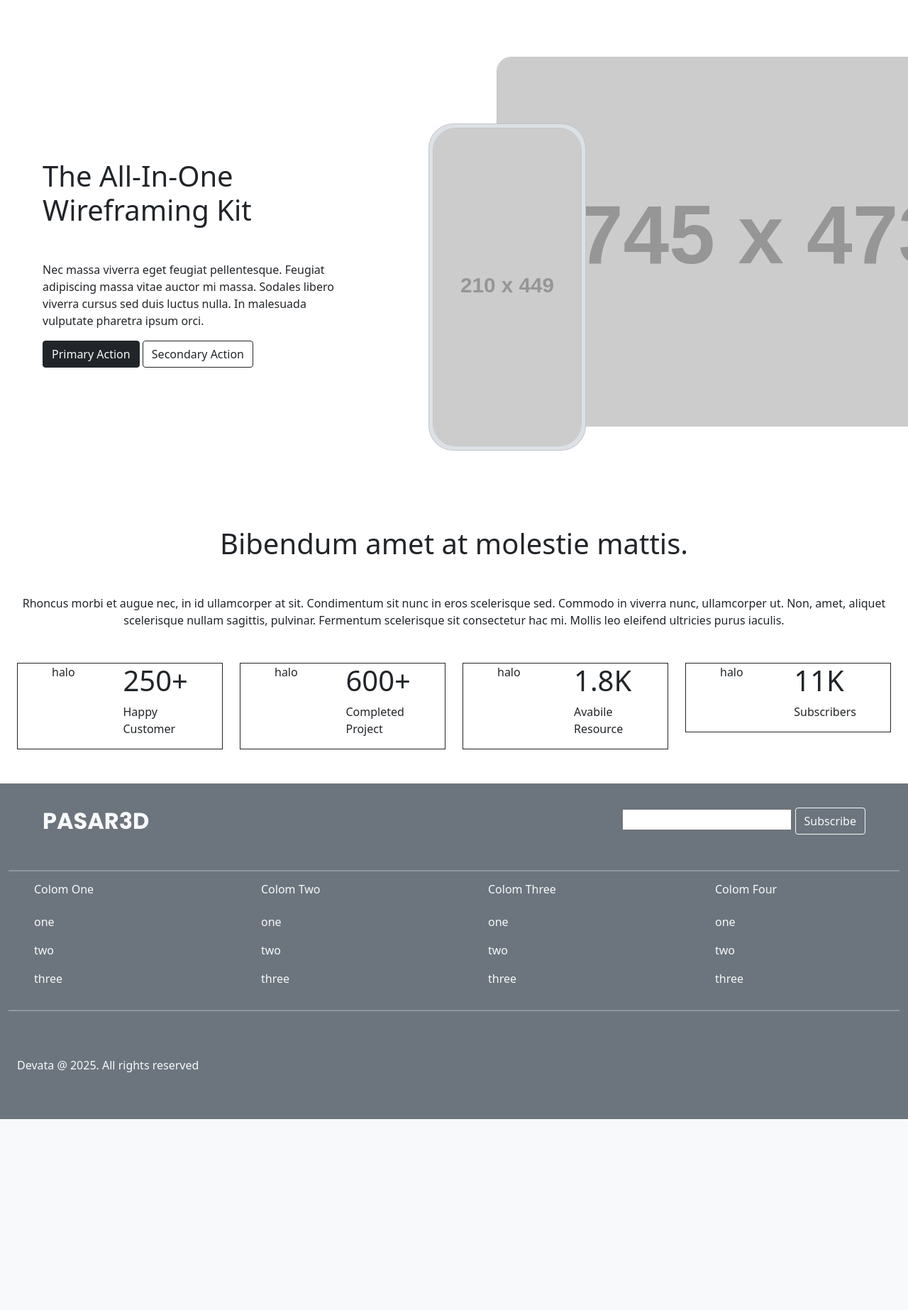
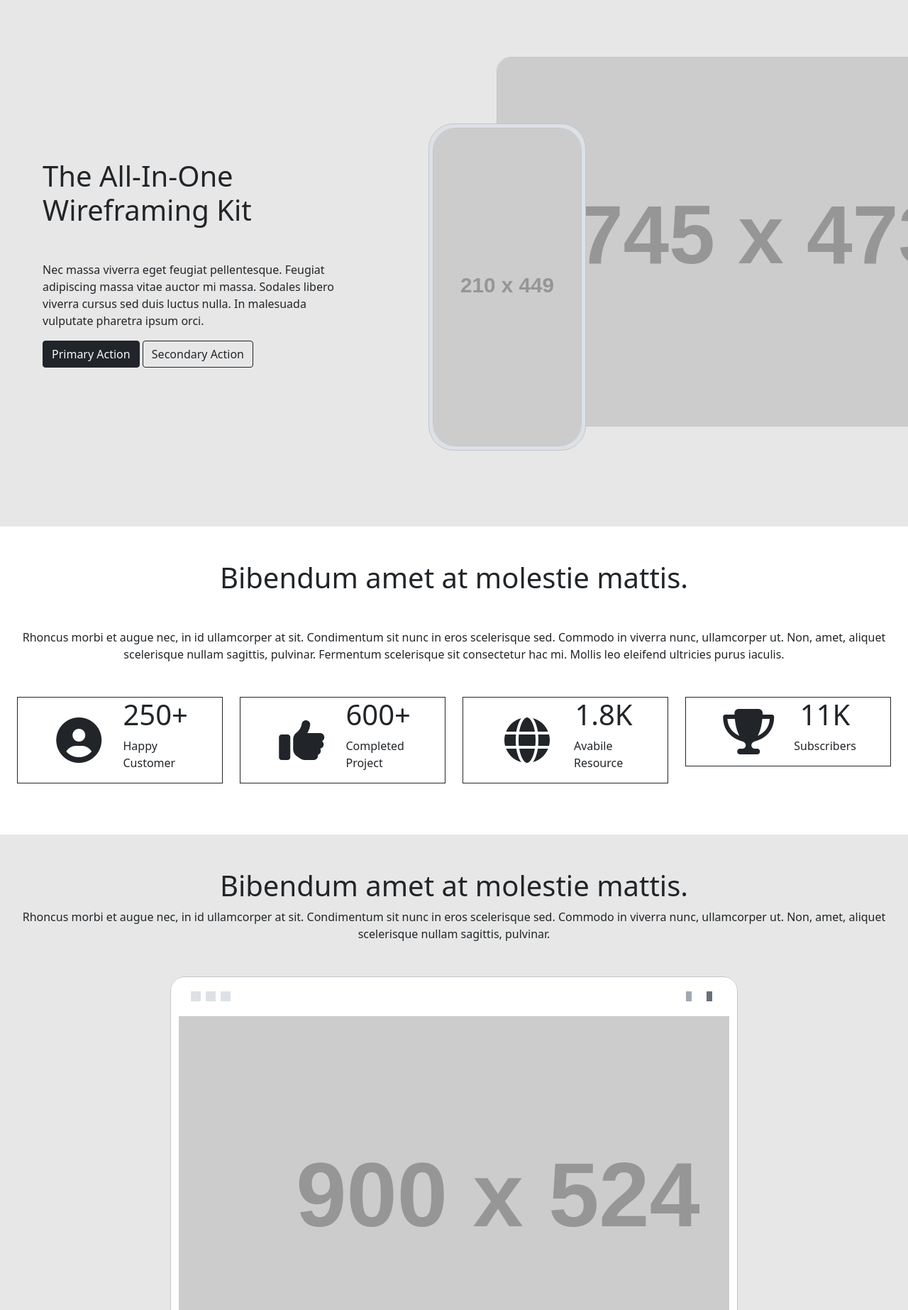
Before and after one commit to DYTye/Devata, a PHP site: page / in a window 1280 px wide; the page is wider, and only the part inside the window is pictured. Shown: the part 74-1920 px from the top of that part at 71% size. Before the commit the page ends 1651 px from the top of that part, so only its background shows below. Run offline with PHP 8.4, Linux system fonts and the light colour scheme; grey boxes labelled with a size stand in for pictures from a placeholder-image service; some libraries are stand-ins or nearby versions.

Commit message:
update dashboaard

```diff
--- a/assets/style.css
+++ b/assets/style.css
@@ -21,3 +21,7 @@
                 letter-spacing: 0.40px;
                 word-wrap: break-word;
             }
+
+            .gray {
+                background-color: rgb(231, 231, 231);
+            }
--- a/index.php
+++ b/index.php
@@ -1,8 +1,7 @@
 <?php
-include 'layouts/header.php';?>
-
-<div class="container-fluid">
-    <div class="row my-5">
+include 'layouts/header.php'; ?>
+<div class="container-fluid ">
+    <div class="row py-5 gray">
         <div class="col py-5 mx-5 d-flex flex-column justify-content-center">
             <h1 class="mb-5">The All-In-One Wireframing Kit</h1>
             <p>Nec massa viverra eget feugiat pellentesque. Feugiat adipiscing massa vitae auctor mi massa. Sodales
@@ -32,6 +31,7 @@ include 'layouts/header.php';?>
         </div>
     </div>
 
+
     <div class="container-fluid my-5">
         <div class="text-center">
             <h1 class="my-5">Bibendum amet at molestie mattis.</h1>
@@ -42,44 +42,48 @@ include 'layouts/header.php';?>
         </div>
 
         <div class="row d-flex text-start my-5">
-            <div class="col">
+            <div class="col col-12 col-md-2 col-lg-3 mb-4">
                 <div class="border border-1 border-dark px-5">
                     <div class="row">
-                        <div class="col">halo</div>
-                        <div class="col">
+                        <div class="col  d-flex flex-column justify-content-center align-items-center"><i
+                                class="fa-sharp fa-solid fa-circle-user fa-4x "></i></div>
+                        <div class="col d-flex flex-column justify-content-center align-items-center">
                             <h1>250+</h1>
                             <p>Happy Customer</p>
                         </div>
                     </div>
                 </div>
             </div>
-            <div class="col">
+            <div class="col col-12 col-md-2 col-lg-3 mb-4">
                 <div class="border border-1 border-dark px-5">
                     <div class="row">
-                        <div class="col">halo</div>
-                        <div class="col">
+                        <div class="col d-flex flex-column justify-content-center align-items-center"><i
+                                class="fa-sharp fa-solid fa-thumbs-up fa-4x"></i></div>
+                        <div class="col d-flex flex-column justify-content-center align-items-center">
                             <h1>600+</h1>
                             <p>Completed Project</p>
                         </div>
                     </div>
                 </div>
             </div>
-            <div class="col">
+            <div class="col col-12 col-md-2 col-lg-3 mb-4">
                 <div class="border border-1 border-dark px-5">
                     <div class="row">
-                        <div class="col">halo</div>
-                        <div class="col">
+                        <div class="col d-flex flex-column justify-content-center align-items-center"><i
+                                class="fa-sharp fa-solid fa-globe fa-4x"></i></div>
+                        <div class="col d-flex flex-column justify-content-center align-items-center">
                             <h1>1.8K</h1>
                             <p>Avabile Resource</p>
                         </div>
                     </div>
                 </div>
             </div>
-            <div class="col">
+            <div class="col col-12 col-md-2 col-lg-3 mb-4">
                 <div class="border border-1 border-dark px-5">
                     <div class="row">
-                        <div class="col">halo</div>
-                        <div class="col">
+                        <div class="col d-flex flex-column justify-content-center align-items-center"><i
+                                class="fa-sharp fa-solid fa-trophy fa-4x"></i></div>
+                        <div class="col d-flex flex-column justify-content-center align-items-center">
                             <h1>11K</h1>
                             <p>Subscribers</p>
                         </div>
@@ -89,6 +93,57 @@ include 'layouts/header.php';?>
         </div>
 
     </div>
+
+    <div class="row gray pt-5 text-center ">
+        <h1>Bibendum amet at molestie mattis.</h1>
+        <p class="mb-5">Rhoncus morbi et augue nec, in id ullamcorper at sit. Condimentum sit nunc in eros scelerisque
+            sed. Commodo in viverra nunc, ullamcorper ut. Non, amet, aliquet scelerisque nullam sagittis, pulvinar.</p>
+
+        <div data-arrows="true" data-circles="true" class="d-flex"
+            style="width: 100%; min-height: 600px; max-width: 800px; margin: 0 auto 100px; background: white; overflow: hidden; border-radius: 20px; outline: 1px #C1C7CD solid; outline-offset: -1px; flex-direction: column;">
+
+
+            <div
+                style="align-self: stretch; padding: 16px; justify-content: flex-start; align-items: center; gap: 43px; display: inline-flex">
+                <div style="flex: 1 1 0; justify-content: flex-start; align-items: center; gap: 5px; display: flex">
+                    <div style="width: 16px; height: 16px; position: relative; overflow: hidden">
+                        <div
+                            style="width: 13.33px; height: 13.33px; left: 1.33px; top: 1.38px; position: absolute; background: #DDE1E6">
+                        </div>
+                    </div>
+                    <div style="width: 16px; height: 16px; position: relative; overflow: hidden">
+                        <div
+                            style="width: 13.33px; height: 13.33px; left: 1.33px; top: 1.38px; position: absolute; background: #DDE1E6">
+                        </div>
+                    </div>
+                    <div style="width: 16px; height: 16px; position: relative; overflow: hidden">
+                        <div
+                            style="width: 13.33px; height: 13.33px; left: 1.33px; top: 1.38px; position: absolute; background: #DDE1E6">
+                        </div>
+                    </div>
+                </div>
+                <div style="flex: 1 1 0; justify-content: flex-end; align-items: center; gap: 5px; display: flex">
+                    <div style="width: 24px; height: 24px; position: relative; overflow: hidden">
+                        <div
+                            style="width: 7.67px; height: 13.31px; left: 8.34px; top: 5.36px; position: absolute; background: #A2A9B0">
+                        </div>
+                    </div>
+                    <div style="width: 24px; height: 24px; position: relative; overflow: hidden">
+                        <div
+                            style="width: 7.64px; height: 13.29px; left: 8.08px; top: 5.43px; position: absolute; background: #697077">
+                        </div>
+                    </div>
+                </div>
+            </div>
+            <div
+                style="align-self: stretch; flex: 1 1 0; background: #DDE1E6; background-image: url(https://placehold.co/900x524); justify-content: center; align-items: center; gap: 10px; display: inline-flex">
+            </div>
+        </div>
+    </div>
+
+    <div class="py-5">
+        <h1 class="text-center">Our Lovely Team</h1>
+    </div>
 </div>
 
 <?php
--- a/layouts/header.php
+++ b/layouts/header.php
@@ -9,6 +9,8 @@
             integrity="sha384-EVSTQN3/azprG1Anm3QDgpJLIm9Nao0Yz1ztcQTwFspd3yD65VohhpuuCOmLASjC" crossorigin="anonymous">
         <link href="https://fonts.googleapis.com/css2?family=Poppins:wght@400;500;700&display=swap" rel="stylesheet">
         <link rel="stylesheet" href="assets/style.css">
+        <link rel="stylesheet" href="https://cdnjs.cloudflare.com/ajax/libs/font-awesome/6.5.2/css/all.min.css">
+
 
 
     </head>
```
